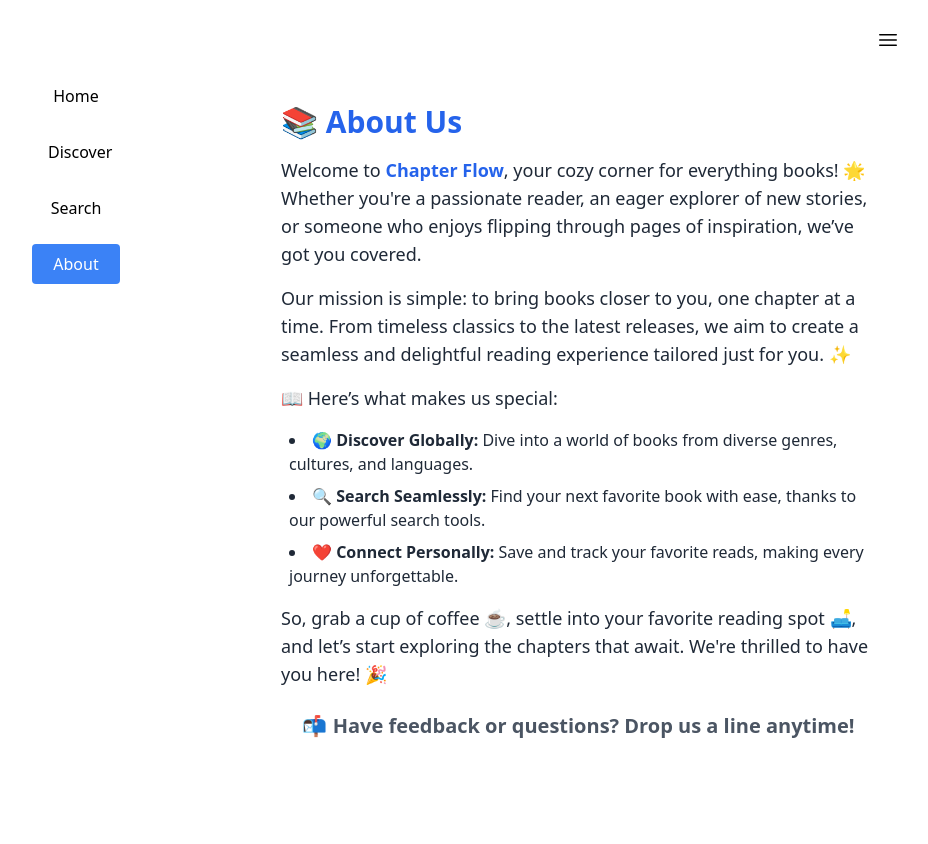
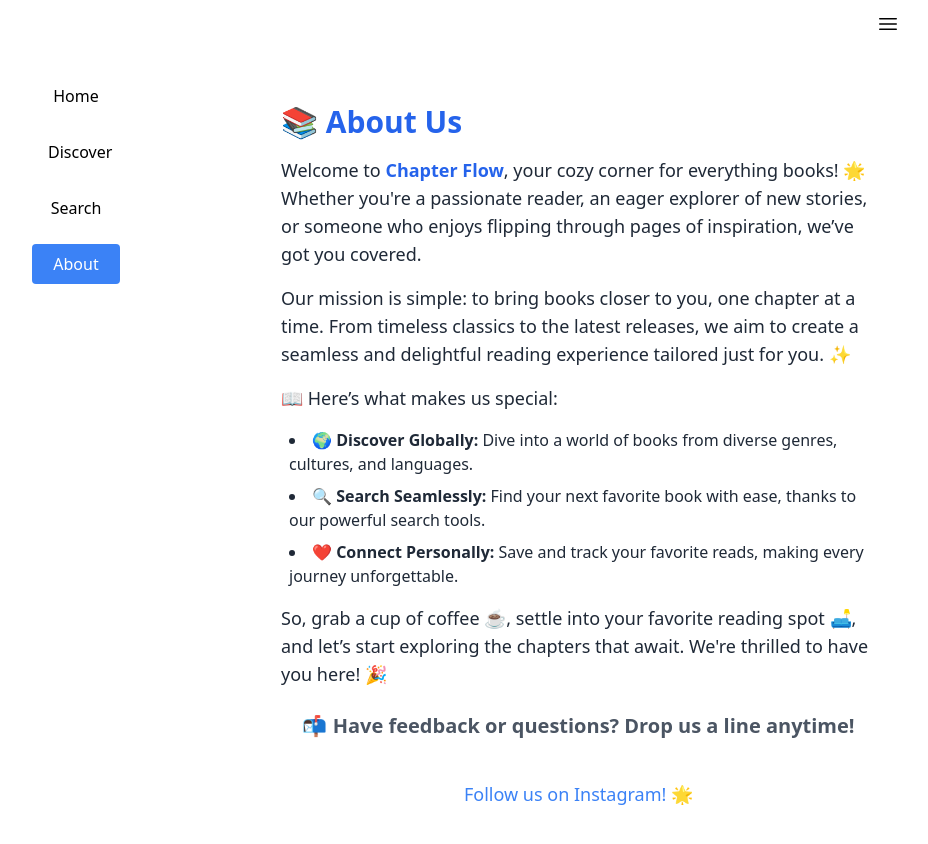
Before and after one commit to devemit/chapter-flow-app, a React (Vite) app: page /about-us in a window 1280 px wide. Shown: the top 844 px of the page, without its empty margins (174-1102 px from the left). Before the commit the page ends 820 px from the top, so only its background shows below. Built offline with nearby package versions, Linux system fonts and the light colour scheme.

Commit message:
add: instagram-link

```diff
--- a/src/components/navbar.tsx
+++ b/src/components/navbar.tsx
@@ -4,7 +4,7 @@ import { AppLogo } from './app-logo';
 export const Navbar = () => {
    const isMobile = useIsMobile();
    return (
-      <header className='fixed top-4 left-0 w-full bg-white z-10'>
+      <header className='fixed top-0 left-0 w-full bg-white z-10'>
          <nav className='max-w-[900px] mx-auto px-4 py-3 flex items-center justify-between'>
             <span>{isMobile && <AppLogo />}</span>
             <div>
--- a/src/components/ui/about-us.tsx
+++ b/src/components/ui/about-us.tsx
@@ -37,6 +37,16 @@ export const AboutUs = () => {
                📬 Have feedback or questions? Drop us a line anytime!
             </span>
          </div>
+         <div className='mt-4 text-center'>
+            <a
+               href='https://www.instagram.com/chapterflow_app'
+               target='_blank'
+               rel='noopener noreferrer'
+               className='text-blue-500 hover:underline text-lg font-medium'
+            >
+               Follow us on Instagram! 🌟
+            </a>
+         </div>
       </div>
    );
 };
```
